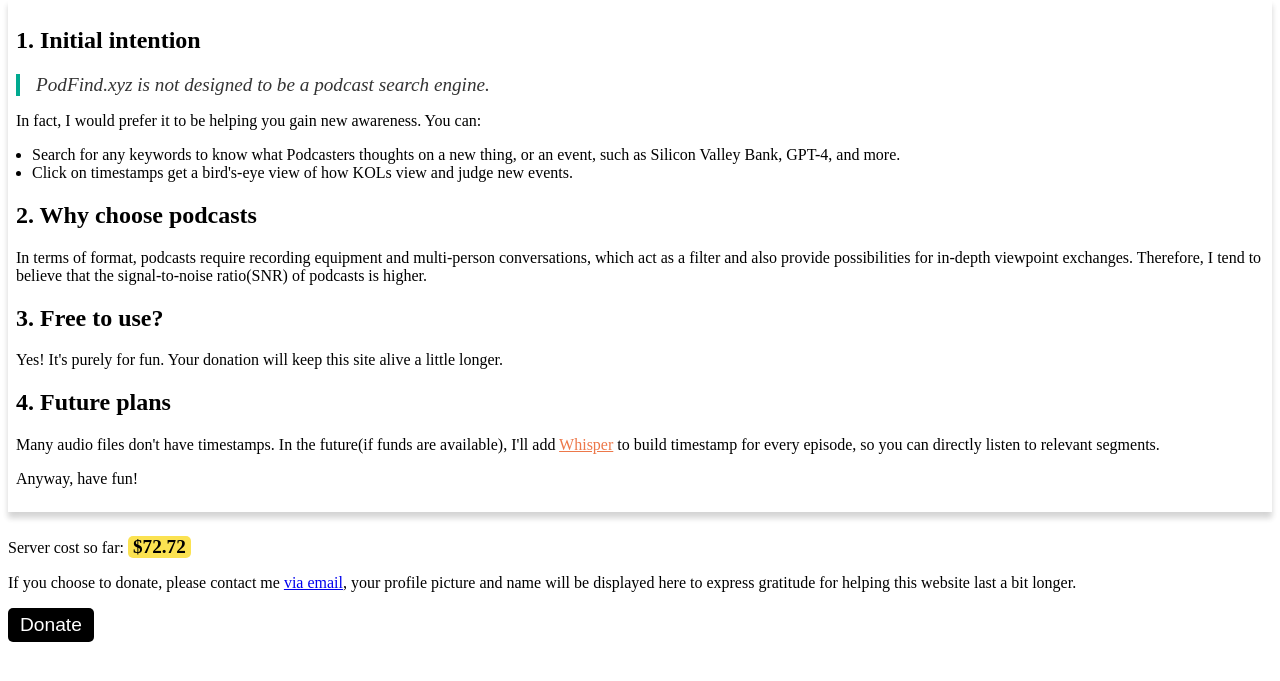
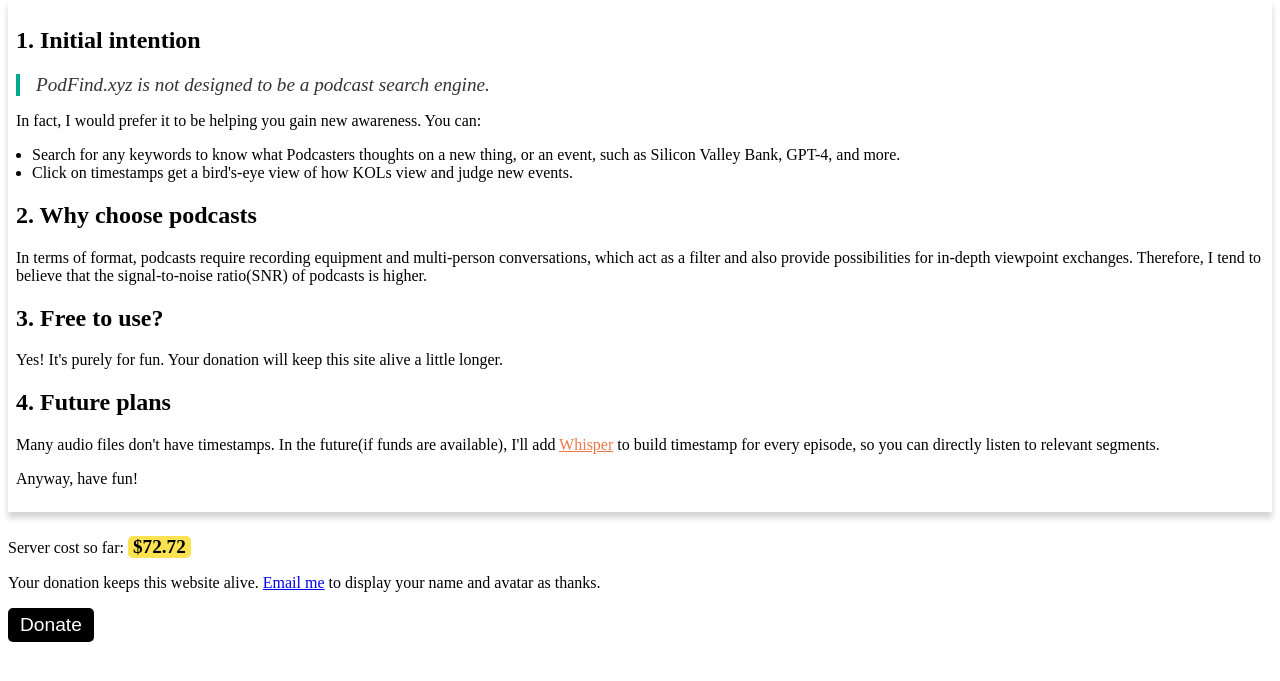
Before and after one commit to mazzzystar/PodFind, a Flask app: template Web/templates/about.html in a window 1280 px wide. Shown: the part 54-735 px from the top of the page. Run offline with Flask 3, Linux system fonts and the light colour scheme; the template is opened without the code that fills it, so the values that code supplies are empty.

Commit message:
update English hot query.

```diff
--- a/Web/static/about.js
+++ b/Web/static/about.js
@@ -186,7 +186,7 @@ function updateDonationMessage() {
     if (lang.startsWith('zh')) {
         message.innerHTML = '如果你捐款，请务必<a href="mailto:myfancoo@gmail.com">邮件</a>联系我，你的头像和名字会在这里显示，以感谢你让它活得更久了一点。';
     } else {
-        message.innerHTML = 'If you choose to donate, please contact me <a href="mailto:myfancoo@gmail.com">via email</a>, your profile picture and name will be displayed here to express gratitude for helping this website last a bit longer.';
+        message.innerHTML = 'Your donation keeps this website alive. <a href="mailto:myfancoo@gmail.com">Email me</a> to display your name and avatar as thanks.';
     }
 }
 
--- a/Web/static/search.js
+++ b/Web/static/search.js
@@ -281,7 +281,7 @@ function setTextLanguage() {
         scrollTextDiv.innerHTML = `
             <p class="inline h-8 bg-blue-200 cursor-pointer mx-2" onclick="setFancySentence(event)">坂本龙一</p>
             <p class="inline h-8 bg-purple-100 cursor-pointer mx-2" onclick="setFancySentence(event)">数字游民</p>
-            <p class="inline h-8 bg-yellow-200 cursor-pointer mx-2" onclick="setFancySentence(event)">铃芽之旅</p>
+            <p class="inline h-8 bg-yellow-200 cursor-pointer mx-2" onclick="setFancySentence(event)">不止不休</p>
             <p class="inline h-8 bg-red-200 cursor-pointer mx-2" onclick="setFancySentence(event)">AIGC</p>
             <p class="inline h-8 bg-gray-100 cursor-pointer mx-2" onclick="setFancySentence(event)">孔乙己</p>
         `;
--- a/Web/templates/about.html
+++ b/Web/templates/about.html
@@ -143,7 +143,7 @@
     </p>
 
     <p id="donation-message" class="mb-4 text-center">
-        If you choose to donate, please contact me <a href="mailto:myfancoo@gmail.com">via email</a>, and I'll add your profile to this page to show that your contribution is helping keep this website alive.
+        Your donation keeps this website alive. <a href="mailto:myfancoo@gmail.com">Email me</a> to display your name and avatar as thanks.
     </p>
 
     <div class="text-center">
--- a/Web/templates/index.html
+++ b/Web/templates/index.html
@@ -32,11 +32,11 @@
         </a>
         <div class="overflow-hidden h-8 mb-2 text-center mt-2">
           <div class="scrollText">
-                <p class="inline h-8 bg-blue-200 cursor-pointer mx-2" onclick="setFancySentence(event)">GPT-4</p>
+                <p class="inline h-8 bg-blue-200 cursor-pointer mx-2" onclick="setFancySentence(event)">Sam Altman</p>
                 <p class="inline h-8 bg-purple-100 cursor-pointer mx-2" onclick="setFancySentence(event)">Trump Prison</p>
                 <p class="inline h-8 bg-yellow-200 cursor-pointer mx-2" onclick="setFancySentence(event)">TikTok banned</p>
-                <p class="inline h-8 bg-red-200 cursor-pointer mx-2" onclick="setFancySentence(event)">Sakamoto Ryuichi</p>
-                <p class="inline h-8 bg-gray-100 cursor-pointer mx-2" onclick="setFancySentence(event)">The Last Of Us</p>
+                <p class="inline h-8 bg-red-200 cursor-pointer mx-2" onclick="setFancySentence(event)">Dungeons & Dragons</p>
+                <p class="inline h-8 bg-gray-100 cursor-pointer mx-2" onclick="setFancySentence(event)">Sakamoto Ryuichi</p>
             </div>
         </div>
         <form action="#" method="POST" class="bg-white shadow-md rounded px-4 sm:px-8 pt-6 pb-8 mb-4" onsubmit="event.preventDefault(); executeSearch()">
```
